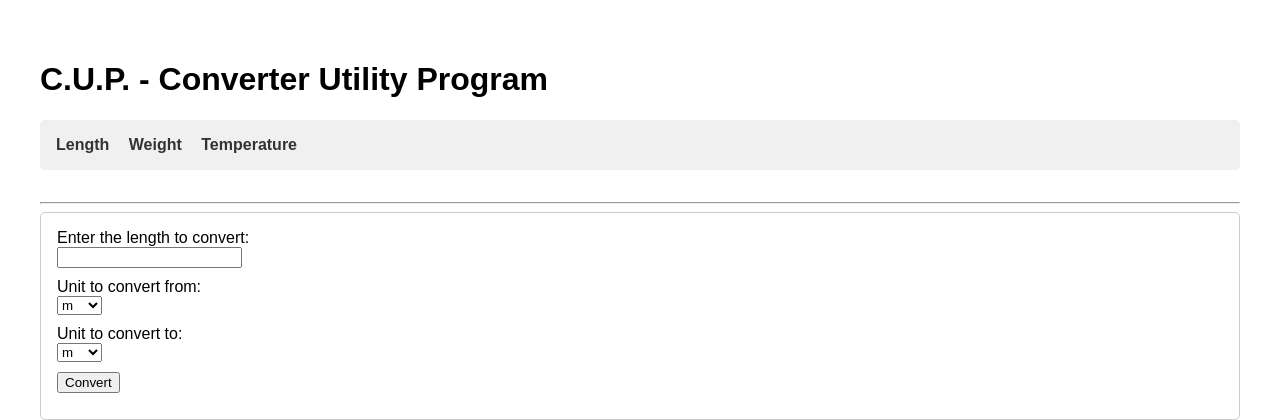
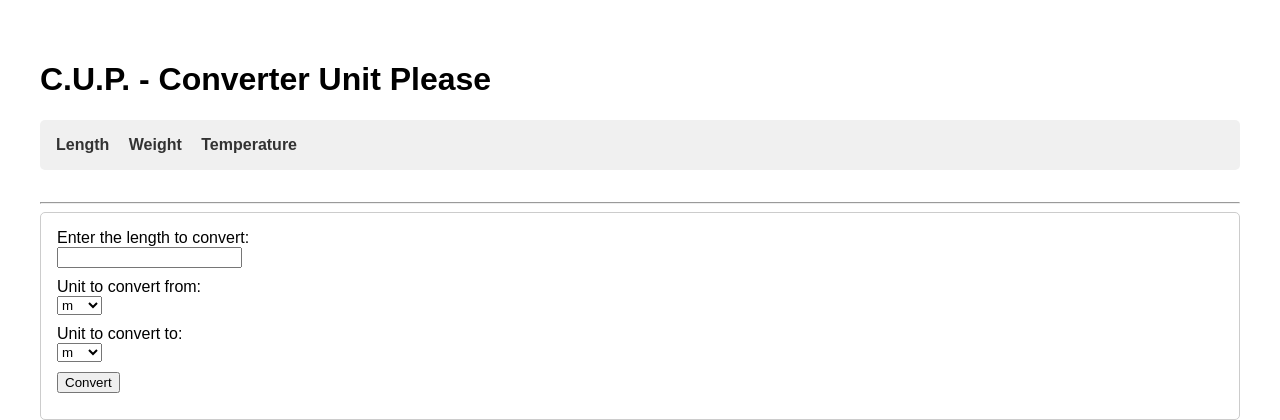
Before and after one commit to ar3ac/cup, a FastAPI app: page /length in a window 1280 px wide. Shown: the top 420 px of the page. Run offline with FastAPI, Linux system fonts and the light colour scheme.

Commit message:
README and fixes

```diff
--- a/templates/base.html
+++ b/templates/base.html
@@ -3,7 +3,7 @@
 <head>
     <meta charset="UTF-8">
     <meta name="viewport" content="width=device-width, initial-scale=1.0">
-    <title>C.U.P. - Unit Converter</title>
+    <title>C.U.P. - Convert Unit Please</title>
     <style>
         body { font-family: sans-serif; padding: 2rem; }
         form { margin-bottom: 2rem; padding: 1rem; border: 1px solid #ccc; border-radius: 5px; }
@@ -14,7 +14,7 @@
     </style>
 </head>
 <body>
-    <h1>C.U.P. - Converter Utility Program</h1>
+    <h1>C.U.P. - Converter Unit Please</h1>
     <nav>
         <a href="/length">Length</a>
         <a href="/weight">Weight</a>
```
Also changed, not shown: screenshot.png.
